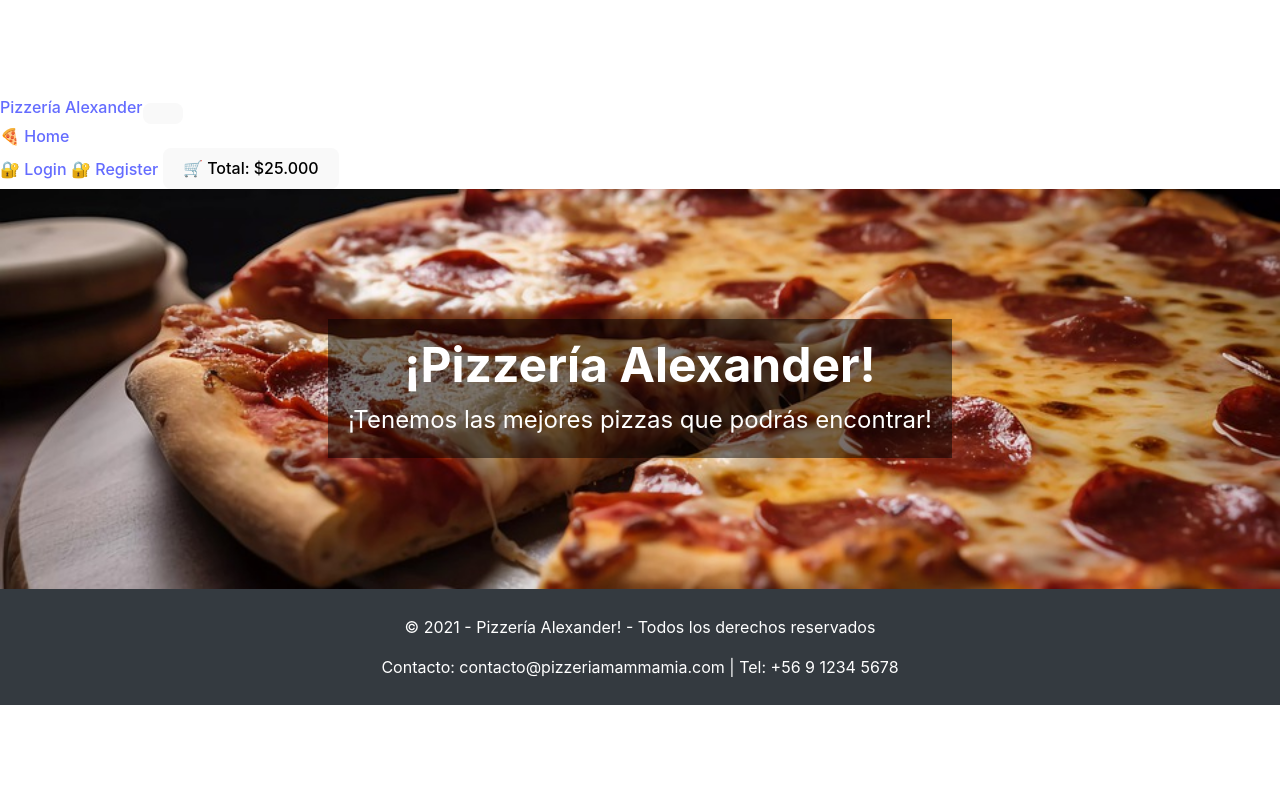
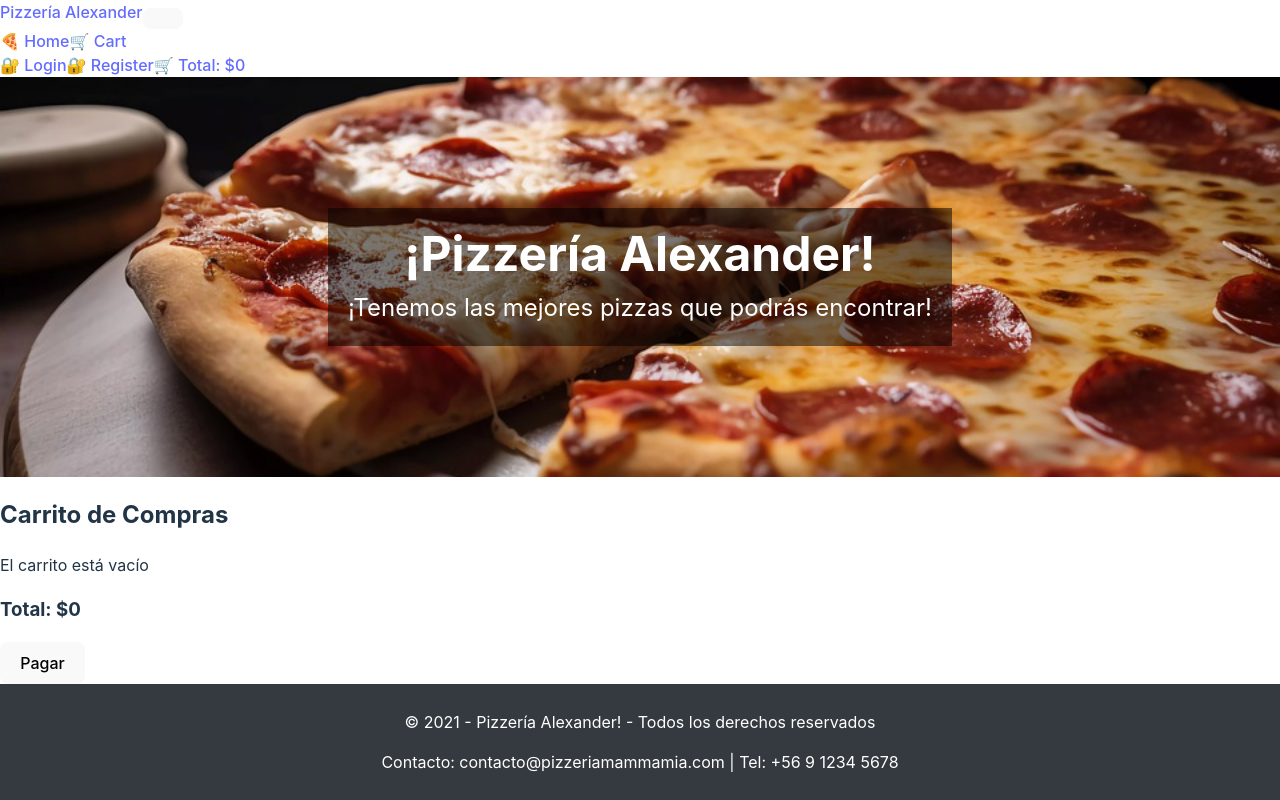
Before and after one commit to soymuyvirgo/React1, a React (Vite) app: page /cart in a window 1280 px wide. Built offline with nearby package versions, Linux system fonts and the light colour scheme.

Commit message:
commit para tercer React

```diff
--- a/src/App.jsx
+++ b/src/App.jsx
@@ -1,4 +1,4 @@
-import React from 'react';
+import React, { useState } from 'react';
 import { BrowserRouter as Router, Route, Routes } from 'react-router-dom';
 import Navbar from './components/Navbar';
 import Home from './components/Home';
@@ -6,17 +6,76 @@ import Footer from './components/Footer';
 import Header from './components/Header';
 import Register from './components/Register';
 import Login from './components/Login';
+import Cart from './components/Cart';
+import { pizzas } from './assets/js/pizzas.js'; // Importamos pizzas
 
 function App() {
+  const [cart, setCart] = useState([]);
+
+  // Función para agregar una pizza al carrito
+  const addToCart = (pizza) => {
+    const existingPizza = cart.find((item) => item.id === pizza.id);
+    if (existingPizza) {
+      // Si la pizza ya está en el carrito, incrementamos la cantidad
+      setCart(
+        cart.map((item) =>
+          item.id === pizza.id ? { ...item, count: item.count + 1 } : item
+        )
+      );
+    } else {
+      // Si la pizza no está en el carrito, la agregamos con cantidad 1
+      setCart([...cart, { ...pizza, count: 1 }]);
+    }
+  };
+
+  // Función para incrementar la cantidad de una pizza en el carrito
+  const increaseCount = (pizzaId) => {
+    setCart(
+      cart.map((item) =>
+        item.id === pizzaId ? { ...item, count: item.count + 1 } : item
+      )
+    );
+  };
+
+  // Función para disminuir la cantidad de una pizza en el carrito
+  const decreaseCount = (pizzaId) => {
+    setCart(
+      cart.reduce((acc, item) => {
+        if (item.id === pizzaId) {
+          if (item.count > 1) {
+            acc.push({ ...item, count: item.count - 1 });
+          }
+          // Si la cantidad es 1 y se disminuye, no se agrega al array (se elimina del carrito)
+        } else {
+          acc.push(item);
+        }
+        return acc;
+      }, [])
+    );
+  };
+
   return (
     <Router>
       <div>
-        <Navbar />
-        <Header/>
+        <Navbar cart={cart} />
+        <Header />
         <Routes>
-        <Route path="/" element={<Home />} />
+          <Route
+            path="/"
+            element={<Home pizzas={pizzas} addToCart={addToCart} />}
+          />
           <Route path="/register" element={<Register />} />
           <Route path="/login" element={<Login />} />
+          <Route
+            path="/cart"
+            element={
+              <Cart
+                cart={cart}
+                increaseCount={increaseCount}
+                decreaseCount={decreaseCount}
+              />
+            }
+          />
         </Routes>
         <Footer />
       </div>
--- /dev/null
+++ b/src/assets/js/pizzas.js
@@ -0,0 +1,96 @@
+export const pizzas = [
+    {
+      desc: "La pizza napolitana, de masa tierna y delgada pero bordes altos, es la versión propia de la cocina napolitana de la pizza redonda. El término pizza napoletana, por su importancia histórica o regional, se emplea en algunas zonas como sinónimo de pizza tonda.",
+      id: "P001",
+      img: "https://firebasestorage.googleapis.com/v0/b/apis-varias-mias.appspot.com/o/pizzeria%2Fpizza-1239077_640_cl.jpg?alt=media&token=6a9a33da-5c00-49d4-9080-784dcc87ec2c",
+      ingredients: ["mozzarella", "tomates", "jamón", "orégano"],
+      name: "napolitana",
+      price: 5950,
+    },
+    {
+      desc: "La pizza es una preparación culinaria que consiste en un pan plano, habitualmente de forma circular, elaborado con harina de trigo, levadura, agua y sal (a veces aceite de oliva) que comúnmente se cubre con salsa de tomate, queso y otros muchos ingredientes, y que se hornea a alta temperatura, tradicionalmente en un horno de leña.",
+      id: "P002",
+      img: "https://firebasestorage.googleapis.com/v0/b/apis-varias-mias.appspot.com/o/pizzeria%2Fcheese-164872_640_com.jpg?alt=media&token=18b2b821-4d0d-43f2-a1c6-8c57bc388fab",
+      ingredients: ["mozzarella", "tomates", "jamón", "choricillo"],
+      name: "española",
+      price: 7250,
+    },
+    {
+      desc: "La pizza es una preparación culinaria que consiste en un pan plano, habitualmente de forma circular, elaborado con harina de trigo, levadura, agua y sal (a veces aceite de oliva) que comúnmente se cubre con salsa de tomate, queso y otros muchos ingredientes, y que se hornea a alta temperatura, tradicionalmente en un horno de leña.",
+      id: "P003",
+      img: "https://firebasestorage.googleapis.com/v0/b/apis-varias-mias.appspot.com/o/pizzeria%2Fpizza-1239077_640_com.jpg?alt=media&token=e7cde87a-08d5-4040-ac54-90f6c31eb3e3",
+      ingredients: ["mozzarella", "tomates", "salame", "orégano"],
+      name: "salame",
+      price: 5990,
+    },
+    {
+      desc: "La pizza es una preparación culinaria que consiste en un pan plano, habitualmente de forma circular, elaborado con harina de trigo, levadura, agua y sal (a veces aceite de oliva) que comúnmente se cubre con salsa de tomate, queso y otros muchos ingredientes, y que se hornea a alta temperatura, tradicionalmente en un horno de leña.",
+      id: "P004",
+      img: "https://firebasestorage.googleapis.com/v0/b/apis-varias-mias.appspot.com/o/pizzeria%2Fpizza-2000595_640_c.jpg?alt=media&token=61325b6e-a1e0-441e-b3b5-7335ba13e8be",
+      ingredients: ["mozzarella", "salame", "aceitunas", "champiñones"],
+      name: "cuatro estaciones",
+      price: 9590,
+    },
+    {
+      desc: "La pizza es una preparación culinaria que consiste en un pan plano, habitualmente de forma circular, elaborado con harina de trigo, levadura, agua y sal (a veces aceite de oliva) que comúnmente se cubre con salsa de tomate, queso y otros muchos ingredientes, y que se hornea a alta temperatura, tradicionalmente en un horno de leña.",
+      id: "P005",
+      img: "https://firebasestorage.googleapis.com/v0/b/apis-varias-mias.appspot.com/o/pizzeria%2Fpizza-salame.jpg?alt=media&token=ab3d4bf8-01f2-4810-982b-bd7fb6b517b2",
+      ingredients: ["mozzarella", "tomates cherry", "bacon", "orégano"],
+      name: "bacon",
+      price: 6450,
+    },
+    {
+      desc: "La pizza es una preparación culinaria que consiste en un pan plano, habitualmente de forma circular, elaborado con harina de trigo, levadura, agua y sal (a veces aceite de oliva) que comúnmente se cubre con salsa de tomate, queso y otros muchos ingredientes, y que se hornea a alta temperatura, tradicionalmente en un horno de leña.",
+      id: "P006",
+      img: "https://firebasestorage.googleapis.com/v0/b/apis-varias-mias.appspot.com/o/pizzeria%2Fpizza-2000595_640_c.jpg?alt=media&token=61325b6e-a1e0-441e-b3b5-7335ba13e8be",
+      ingredients: ["mozzarella", "pimientos", "pollo grillé", "orégano"],
+      name: "pollo picante",
+      price: 8500,
+    },
+  ];
+
+  // Simulación de un carrito de compras
+  export const pizzaCart = [
+    {
+      id: "P001",
+      name: "napolitana",
+      price: 5950,
+      count: 1,
+      img: "https://firebasestorage.googleapis.com/v0/b/apis-varias-mias.appspot.com/o/pizzeria%2Fpizza-1239077_640_cl.jpg?alt=media&token=6a9a33da-5c00-49d4-9080-784dcc87ec2c",
+    },
+    {
+      id: "P002",
+      name: "española",
+      price: 7250,
+      count: 1,
+      img: "https://firebasestorage.googleapis.com/v0/b/apis-varias-mias.appspot.com/o/pizzeria%2Fcheese-164872_640_com.jpg?alt=media&token=18b2b821-4d0d-43f2-a1c6-8c57bc388fab",
+    },
+    {
+      id: "P003",
+      name: "salame",
+      price: 5990,
+      count: 1,
+      img: "https://firebasestorage.googleapis.com/v0/b/apis-varias-mias.appspot.com/o/pizzeria%2Fpizza-1239077_640_com.jpg?alt=media&token=e7cde87a-08d5-4040-ac54-90f6c31eb3e3",
+    },
+    {
+        id: "P004",
+        name: "cuatro estaciones",
+        price: 9590,
+        count: 1,
+        img: "https://firebasestorage.googleapis.com/v0/b/apis-varias-mias.appspot.com/o/pizzeria%2Fpizza-2000595_640_c.jpg?alt=media&token=61325b6e-a1e0-441e-b3b5-7335ba13e8be",
+      },
+      {
+        id: "P005",
+        name: "bacon",
+        price: 6450,
+        count: 1,
+        img: "https://firebasestorage.googleapis.com/v0/b/apis-varias-mias.appspot.com/o/pizzeria%2Fpizza-salame.jpg?alt=media&token=ab3d4bf8-01f2-4810-982b-bd7fb6b517b2",
+      },
+      {
+        id: "P006",
+        name: "pollo picante",
+        price: 8500,
+        count: 1,
+        img: "https://firebasestorage.googleapis.com/v0/b/apis-varias-mias.appspot.com/o/pizzeria%2Fpizza-2000595_640_c.jpg?alt=media&token=61325b6e-a1e0-441e-b3b5-7335ba13e8be",
+      },
+    ];
--- a/src/components/CardPizza.jsx
+++ b/src/components/CardPizza.jsx
@@ -1,33 +1,22 @@
 import React from 'react';
-import Card from 'react-bootstrap/Card';
-import Button from 'react-bootstrap/Button';
 
-const CardPizza = ({ title, ingredients, price, image }) => {
+const CardPizza = ({ pizza, addToCart }) => {
+  const { id, name, ingredients, price, img } = pizza;
+
   return (
-    <Card className="h-100"> {/* h-100 para que todas las cards tengan la misma altura */}
-      <Card.Img
-        variant="top"
-        src={image}
-        style={{ height: '200px', objectFit: 'cover' }} // Tamaño uniforme para la imagen
-      />
-      <Card.Body className="d-flex flex-column justify-content-between">
-        <div>
-          <Card.Title>{title}</Card.Title>
-          <Card.Text>
-            <strong>Ingredientes:</strong>
-            <br />
-            {ingredients}
-          </Card.Text>
-        </div>
-        <div>
-          <h5><strong>Precio: {price}</strong></h5>
-          <div className="d-flex justify-content-between">
-            <Button variant="outline-dark">Ver Más 👀</Button>
-            <Button variant="dark">Añadir 🛒</Button>
-          </div>
-        </div>
-      </Card.Body>
-    </Card>
+    <div className="card-pizza">
+      <img src={img} alt={name} />
+      <h2>{name}</h2>
+      <ul>
+        {ingredients.map((ingredient, index) => (
+          <li key={index}>🍕 {ingredient}</li>
+        ))}
+      </ul>
+      <p>Precio: ${price}</p>
+      <button onClick={() => addToCart(pizza)}>
+        Agregar al carrito
+      </button>
+    </div>
   );
 };
 
--- /dev/null
+++ b/src/components/Cart.jsx
@@ -0,0 +1,29 @@
+import React from 'react';
+
+const Cart = ({ cart, increaseCount, decreaseCount }) => {
+  const total = cart.reduce((sum, item) => sum + item.price * item.count, 0);
+
+  return (
+    <div className="cart">
+      <h2>Carrito de Compras</h2>
+      {cart.length === 0 ? (
+        <p>El carrito está vacío</p>
+      ) : (
+        cart.map((item) => (
+          <div key={item.id} className="cart-item">
+            <img src={item.img} alt={item.name} />
+            <h3>{item.name}</h3>
+            <p>Precio: ${item.price}</p>
+            <p>Cantidad: {item.count}</p>
+            <button onClick={() => increaseCount(item.id)}>+</button>
+            <button onClick={() => decreaseCount(item.id)}>-</button>
+          </div>
+        ))
+      )}
+      <h3>Total: ${total}</h3>
+      <button>Pagar</button>
+    </div>
+  );
+};
+
+export default Cart;
--- a/src/components/Navbar.jsx
+++ b/src/components/Navbar.jsx
@@ -1,16 +1,17 @@
 import React from 'react';
 import { Navbar, Nav, Button, Container } from 'react-bootstrap';
-import { Link } from 'react-router-dom'; // Importa Link de react-router-dom
+import { Link } from 'react-router-dom';
 
-const CustomNavbar = () => {
-  const total = 25000;
-  const token = false;
+const CustomNavbar = ({ cart }) => {
+  const total = cart.reduce((sum, item) => sum + item.price * item.count, 0);
 
   const formattedTotal = total.toLocaleString('es-CL', {
     style: 'currency',
     currency: 'CLP',
     minimumFractionDigits: 0
   });
+
+  const token = false;
 
   return (
     <Navbar expand="lg" className="bg-body-tertiary" style={{ width: "100%" }}>
@@ -20,6 +21,7 @@ const CustomNavbar = () => {
         <Navbar.Collapse id="basic-navbar-nav">
           <Nav className="me-auto">
             <Nav.Link as={Link} to="/">🍕 Home</Nav.Link>
+            <Nav.Link as={Link} to="/cart">🛒 Cart</Nav.Link>
           </Nav>
           <Nav className="ms-auto d-flex align-items-center">
             {token ? (
@@ -29,11 +31,11 @@ const CustomNavbar = () => {
               </>
             ) : (
               <>
-                <Button variant="outline-dark" className="ms-2" as={Link} to="/login">🔐 Login</Button> {/* Para la página de login */}
-                <Button variant="outline-dark" className="ms-2" as={Link} to="/register">🔐 Register</Button> {/* Redirige a la página de registro */}
+                <Button variant="outline-dark" className="ms-2" as={Link} to="/login">🔐 Login</Button>
+                <Button variant="outline-dark" className="ms-2" as={Link} to="/register">🔐 Register</Button>
               </>
             )}
-            <Button variant="outline-dark" className="ms-3">
+            <Button variant="outline-dark" className="ms-3" as={Link} to="/cart">
               🛒 Total: {formattedTotal}
             </Button>
           </Nav>
```
Also changed, not shown: src/components/Home.jsx (+7 -33 lines).
